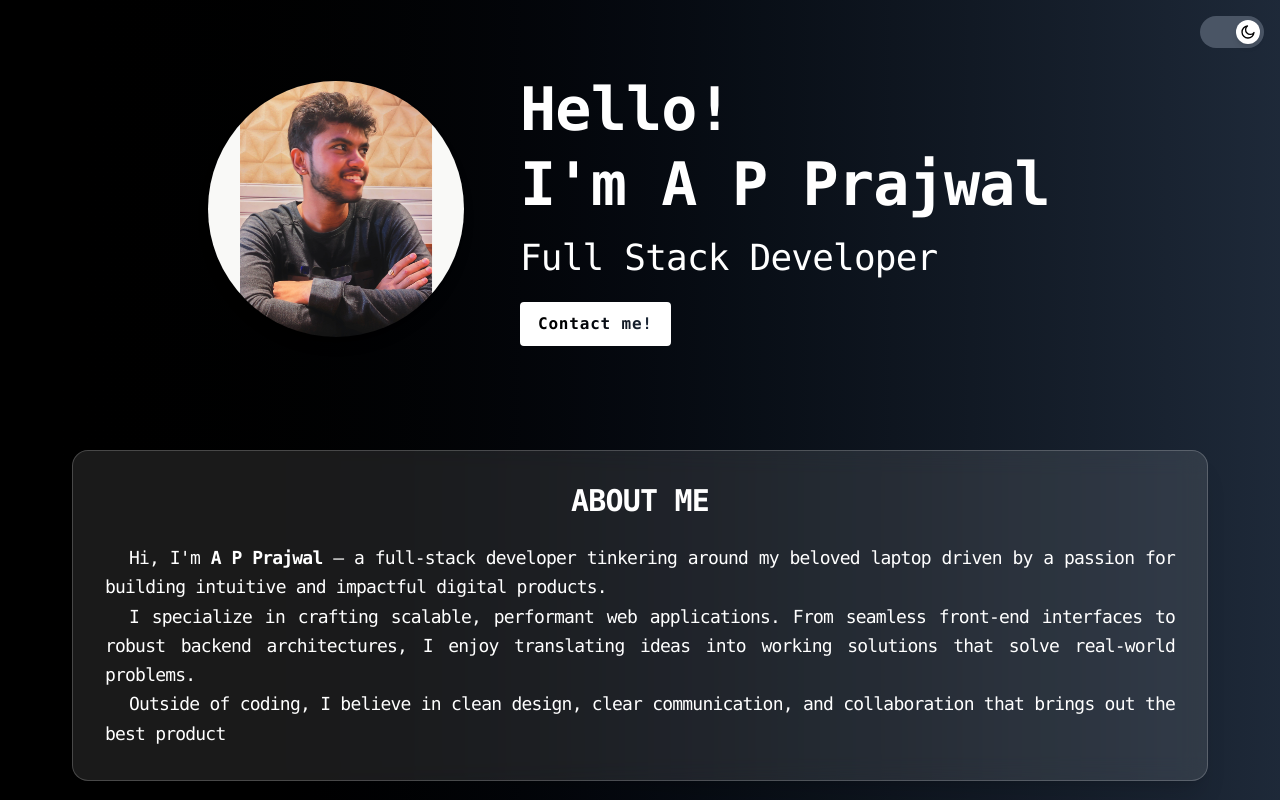
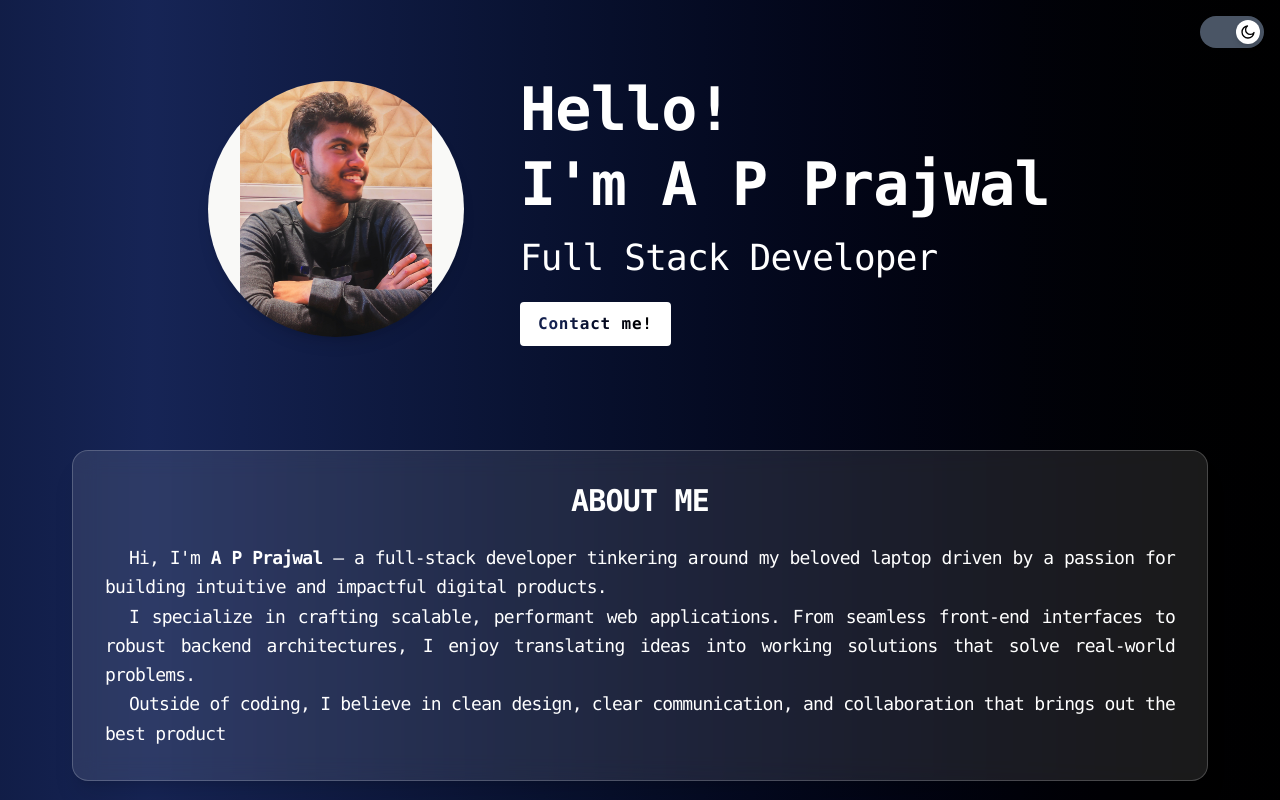
Before and after one commit to apprajwal2003/Portfolio, a React (Vite) app: page / in a window 1280 px wide. Shown: the top 800 px of the page. Built offline with nearby package versions, Linux system fonts and the light colour scheme.

Commit message:
new design update

```diff
--- a/src/index.css
+++ b/src/index.css
@@ -25,11 +25,13 @@
 .animated-gradient {
   @apply bg-gradient-to-r from-blue-700 via-purple-700 to-pink-700;
   background-size: 200% 200%;
-  animation: gradient-xy 6s ease infinite;
+  animation: gradient-xy 20s ease infinite;
 }
 
 .dark .animated-gradient {
-  @apply from-black via-gray-800 to-black;
+  @apply bg-gradient-to-r from-black via-blue-950 to-black;
+  background-size: 200% 200%;
+  animation: gradient-xy 20s ease infinite;
 }
 
 @keyframes scroll-loop {
```
